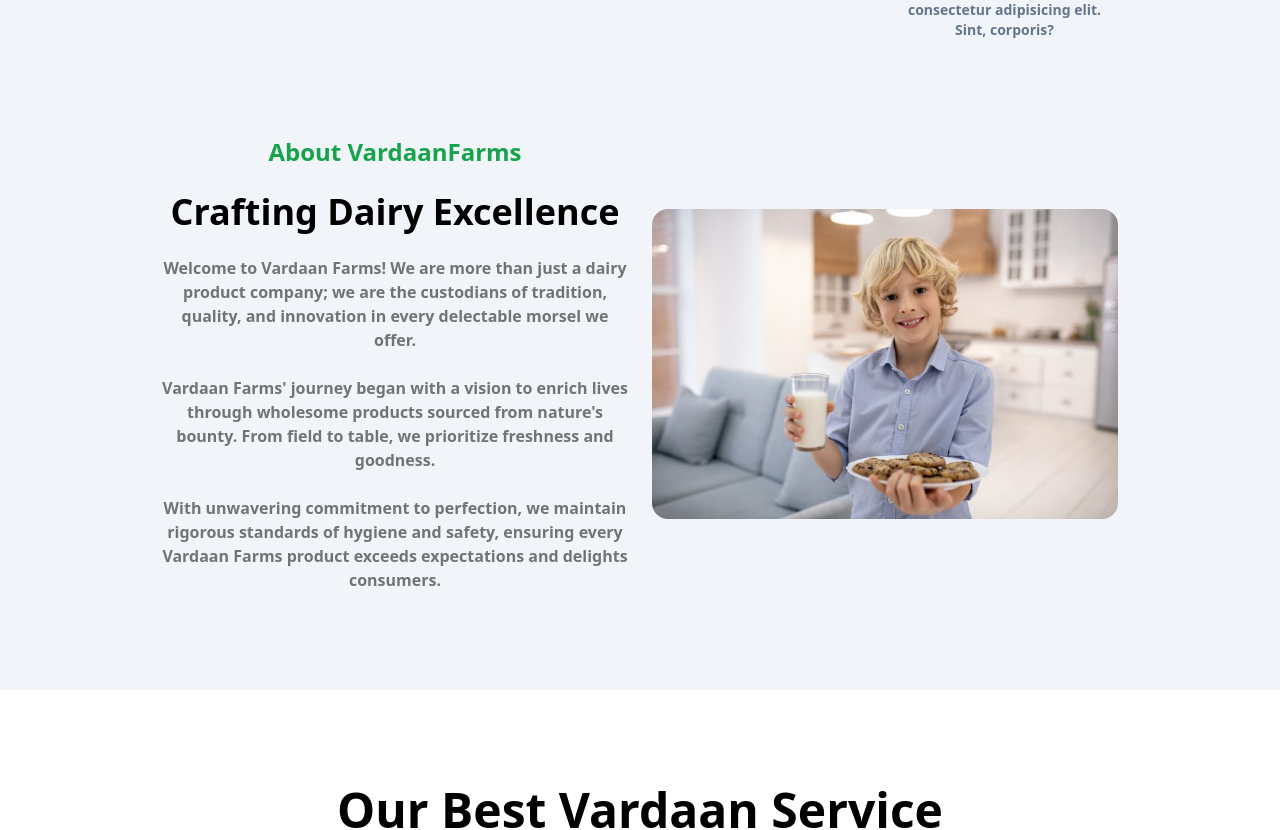
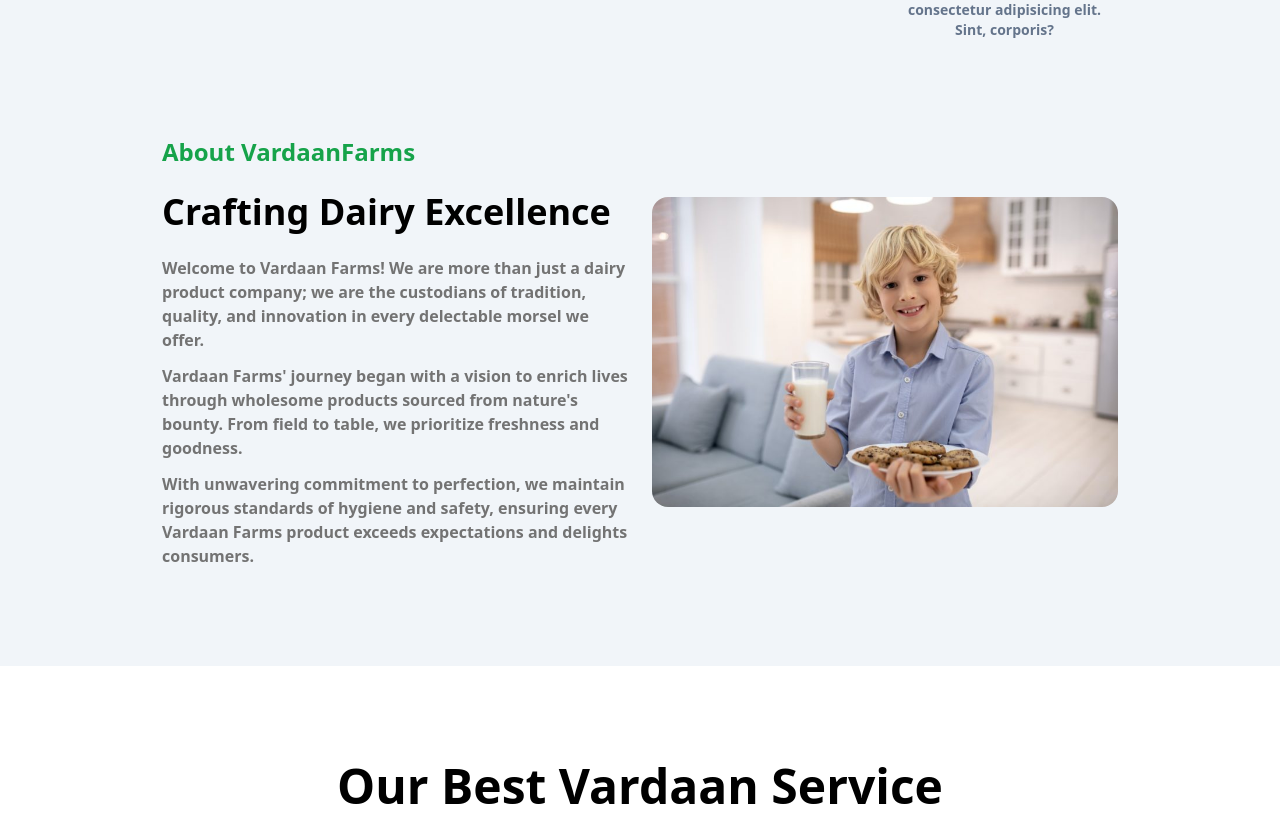
Before and after one commit to mayank20011/VardaanFarms-Website, a React (Vite) app: page /aboutUs in a window 1280 px wide. Shown: the part 440-1270 px from the top of the page. Built offline with nearby package versions, Linux system fonts and the light colour scheme.

Commit message:
Added Banner

```diff
--- a/src/Pages/AboutUs/AboutUs.jsx
+++ b/src/Pages/AboutUs/AboutUs.jsx
@@ -10,6 +10,7 @@
 import house from "../../img/house.png";
 import ef from "../../img/ef.png";
 import pasturization from "../../img/pasturization.png";
+import aboutUsBanner from "../../img/aboutUsBanner.png";
 import Footer from "../../Components/Footer/Footer.jsx";
 
 function AboutUs() {
@@ -64,27 +65,29 @@
         <div className="pt-24 flex gap-6 flex-col lg:flex-row">
           {/* Text */}
           <div className="lg:w-1/2 flex flex-col gap-6">
-            <span className="sm:text-center text-2xl text-green-600 font-bold ">
+            <span className="text-left text-2xl text-green-600 font-bold ">
               About VardaanFarms
             </span>
-            <h1 className="sm:text-center text-4xl capitalize font-bold">
+            <h1 className="text-left text-4xl capitalize font-bold">
               Crafting Dairy Excellence
             </h1>
-            <p className="sm:text-center text-neutral-500 font-bold text-md">
+            <div className="text-left text-neutral-500 font-bold text-md flex flex-col gap-3">
+              <span>
                 Welcome to Vardaan Farms! We are more than just a dairy product
                 company; we are the custodians of tradition, quality, and
                 innovation in every delectable morsel we offer.
-            </p>
-            <p className="sm:text-center text-neutral-500 font-bold text-md">
-              Vardaan Farms' journey began with a vision to enrich lives through
-              wholesome products sourced from nature's bounty. From field to
-              table, we prioritize freshness and goodness.
-            </p>
-            <p className="sm:text-center text-neutral-500 font-bold text-md">
+              </span>
+              <span>
+                Vardaan Farms' journey began with a vision to enrich lives
+                through wholesome products sourced from nature's bounty. From
+                field to table, we prioritize freshness and goodness.
+              </span>
+              <span>
                 With unwavering commitment to perfection, we maintain rigorous
                 standards of hygiene and safety, ensuring every Vardaan Farms
                 product exceeds expectations and delights consumers.
-            </p>
+              </span>
+            </div>
           </div>
 
           {/* img */}
@@ -94,19 +97,30 @@
         </div>
       </div>
 
+      {/* Our Best Services */}
       <div className="bg-white py-24">
         <div className="mx-auto max-w-[1400px] lg:w-3/4 md:w-11/12 px-4 md:px-0 text-black flex flex-col gap-12">
+          <h1 className="sm:text-center font-bold text-5xl">
+            Our Best Vardaan Service
+          </h1>
 
-          <h1 className="sm:text-center font-bold text-5xl">Our Best Vardaan Service</h1>
-
-          <p className="sm:text-center text-xl">Lorem ipsum dolor sit amet consectetur adipisicing elit. Tempore alias nemo sed veritatis nobis nostrum minima eaque dignissimos ad vitae. Lorem ipsum dolor, sit amet consectetur adipisicing elit. Facere quasi molestias laborum placeat. Ipsa rerum modi autem praesentium vel illo expedita magni maxime amet est suscipit, corporis accusantium quisquam dolor quas cumque tempore aspernatur! Magnam dolorem esse similique iure quod quidem rerum illum ipsum facilis autem cum laborum nam consectetur saepe ipsa accusamus harum porro tempore, iste cumque architecto! Tempore.</p>
+          <p className="sm:text-center text-xl">
+            Lorem ipsum dolor sit amet consectetur adipisicing elit. Tempore
+            alias nemo sed veritatis nobis nostrum minima eaque dignissimos ad
+            vitae. Lorem ipsum dolor, sit amet consectetur adipisicing elit.
+            Facere quasi molestias laborum placeat. Ipsa rerum modi autem
+            praesentium vel illo expedita magni maxime amet est suscipit,
+            corporis accusantium quisquam dolor quas cumque tempore aspernatur!
+            Magnam dolorem esse similique iure quod quidem rerum illum ipsum
+            facilis autem cum laborum nam consectetur saepe ipsa accusamus harum
+            porro tempore, iste cumque architecto! Tempore.
+          </p>
 
           {/* for cards */}
           <div className="grid md:grid-cols-2 lg:grid-cols-3 gap-6">
-
             {/* Card-1 */}
             <div className="hover:shadow-lg hover:shadow-black p-8 bg-slate-100 rounded-md flex gap-4 flex-col sm:hover:-translate-y-3 transition shadow-lg shadow-black sm:shadow-none">
-              <img src={Pipeline} alt="" className="w-[100px]"/>
+              <img src={Pipeline} alt="" className="w-[100px]" />
               <h1 className="text-xl font-bold">Milk Preservation</h1>
               <p className="text-neutral-700">
                 Lorem ipsum dolor sit, amet consectetur adipisicing elit.
@@ -118,7 +132,7 @@
 
             {/* card-2 */}
             <div className="p-8 bg-slate-100 hover:shadow-lg hover:shadow-black rounded-md flex gap-4 flex-col sm:hover:-translate-y-3 transition shadow-lg shadow-black sm:shadow-none">
-              <img src={growth} alt="" className="w-[100px]"/>
+              <img src={growth} alt="" className="w-[100px]" />
               <h1 className="text-xl font-bold">High Production</h1>
               <p className="text-neutral-700">
                 Lorem ipsum dolor sit, amet consectetur adipisicing elit.
@@ -130,7 +144,7 @@
 
             {/* card-3 */}
             <div className="p-8 bg-slate-100 hover:shadow-lg hover:shadow-black rounded-md flex gap-4 flex-col sm:hover:-translate-y-3 transition shadow-lg shadow-black sm:shadow-none">
-              <img src={recipee} alt="" className="w-[100px]"/>
+              <img src={recipee} alt="" className="w-[100px]" />
               <h1 className="text-xl font-bold">Featured Recipe</h1>
               <p className="text-neutral-700">
                 Lorem ipsum dolor sit, amet consectetur adipisicing elit.
@@ -142,7 +156,7 @@
 
             {/* Card-4 */}
             <div className="p-8 bg-slate-100 hover:shadow-lg hover:shadow-black rounded-md flex gap-4 flex-col sm:hover:-translate-y-3 transition shadow-lg shadow-black sm:shadow-none">
-              <img src={house} alt="" className="w-[100px]"/>
+              <img src={house} alt="" className="w-[100px]" />
               <h1 className="text-xl font-bold">Recomended For Babies</h1>
               <p className="text-neutral-700">
                 Lorem ipsum dolor sit, amet consectetur adipisicing elit.
@@ -154,7 +168,7 @@
 
             {/* Card-5 */}
             <div className="p-8 hover:shadow-lg hover:shadow-black bg-slate-100 rounded-md flex gap-4 flex-col sm:hover:-translate-y-3 transition shadow-lg shadow-black sm:shadow-none">
-              <img src={ef} alt="" className="w-[100px]"/>
+              <img src={ef} alt="" className="w-[100px]" />
               <h1 className="text-xl font-bold">Environmentally Friendly</h1>
               <p className="text-neutral-700">
                 Lorem ipsum dolor sit, amet consectetur adipisicing elit.
@@ -166,7 +180,7 @@
 
             {/* Card-6 */}
             <div className="p-8 bg-slate-100  hover:shadow-lg hover:shadow-black rounded-md flex gap-4 flex-col sm:hover:-translate-y-3 transition shadow-lg shadow-black sm:shadow-none">
-              <img src={pasturization} alt="" className="w-[100px]"/>
+              <img src={pasturization} alt="" className="w-[100px]" />
               <h1 className="text-xl font-bold">Reliable pasturization</h1>
               <p className="text-neutral-700">
                 Lorem ipsum dolor sit, amet consectetur adipisicing elit.
@@ -175,38 +189,86 @@
                 libero dolore! Itaque enim ut tempore?
               </p>
             </div>
-
           </div>
 
           {/* For Numbers */}
           <div className="p-8 bg-green-200 grid sm:grid-cols-2 lg:grid-cols-4 shadow-lg shadow-slate-200">
-
             <div className="flex flex-col p-4 w-fit mx-auto">
-                 <h1 className="text-5xl text-center">2452 <span className="text-blue-600">+</span></h1>
+              <h1 className="text-5xl text-center">
+                2452 <span className="text-blue-600">+</span>
+              </h1>
               <h3 className="text-xl text-center">Happy Clients</h3>
             </div>
 
             <div className="flex flex-col p-4 w-fit mx-auto">
-                 <h1 className="text-5xl text-center">162 <span className="text-orange-600">+</span></h1>
+              <h1 className="text-5xl text-center">
+                162 <span className="text-orange-600">+</span>
+              </h1>
               <h3 className="text-xl text-center">Kind Of Dairy</h3>
             </div>
 
             <div className="flex flex-col p-4 w-fit mx-auto">
-                 <h1 className="text-5xl text-center">15 <span className="text-orange-600">+</span></h1>
+              <h1 className="text-5xl text-center">
+                15 <span className="text-orange-600">+</span>
+              </h1>
               <h3 className="text-xl">Years Of Experience</h3>
             </div>
 
             <div className="flex flex-col p-4 w-fit mx-auto">
-                 <h1 className="text-5xl text-center">72 <span className="text-blue-600">+</span></h1>
+              <h1 className="text-5xl text-center">
+                72 <span className="text-blue-600">+</span>
+              </h1>
               <h3 className="text-xl">Team Members</h3>
             </div>
           </div>
-
         </div>
       </div>
 
+      <div className="bg-slate-100 w-full">
+        <div className="mx-auto max-w-[1400px] lg:w-3/4 md:w-11/12 px-4 md:px-0 text-black flex flex-col gap-12 md:gap-24 py-12">
+          {/* left */}
+          <div className="flex gap-6">
+            <div className="md:w-3/5 flex flex-col gap-6">
+              <div className="md:w-fit md:mx-auto flex gap-4 text-5xl md:text-center">
+                <i className="fa-solid fa-check text-green-600"></i>
+                <h1 className="text-green-600">Our Mission</h1>
+              </div>
+              <p className="font-bold text-neutral-500 text-xl">
+                At Vardaan Farms, we blend the best of tradition and innovation
+                to deliver premium dairy delights. With our contented cows,
+                every sip and bite is a testament to purity and joy. From
+                velvety milk to delectable cheeses, we’re dedicated to
+                excellence and sustainability, making every dairy experience
+                memorable.
+              </p>
+            </div>
+            <img src="" alt="" className="w-2/5" />
+          </div>
+
+          {/* Right */}
+          <div className="flex gap-6">
+            <img src="" alt="" className="w-2/5" />
+            <div className="md:w-3/5 flex flex-col gap-6">
+              <div className="md:w-fit md:mx-auto flex gap-4 text-5xl md:text-center">
+                <i className="fa-solid fa-check text-green-600"></i>
+                <h1 className="text-green-600">Our Mission</h1>
+              </div>
+              <p className="font-bold text-neutral-500 text-xl">
+                At Vardaan Farms, we blend the best of tradition and innovation
+                to deliver premium dairy delights. With our contented cows,
+                every sip and bite is a testament to purity and joy. From
+                velvety milk to delectable cheeses, we’re dedicated to
+                excellence and sustainability, making every dairy experience
+                memorable.
+              </p>
+            </div>
+          </div>
+
+          <img src={aboutUsBanner} alt="" className="rounded-3xl"/>
+        </div>
+      </div>
       {/* Footer */}
-       <Footer/>
+      <Footer />
     </div>
   );
 }
```
Also changed, not shown: src/img/aboutUsBanner.png (added). Lines whose indentation alone changed are shown as unchanged.
